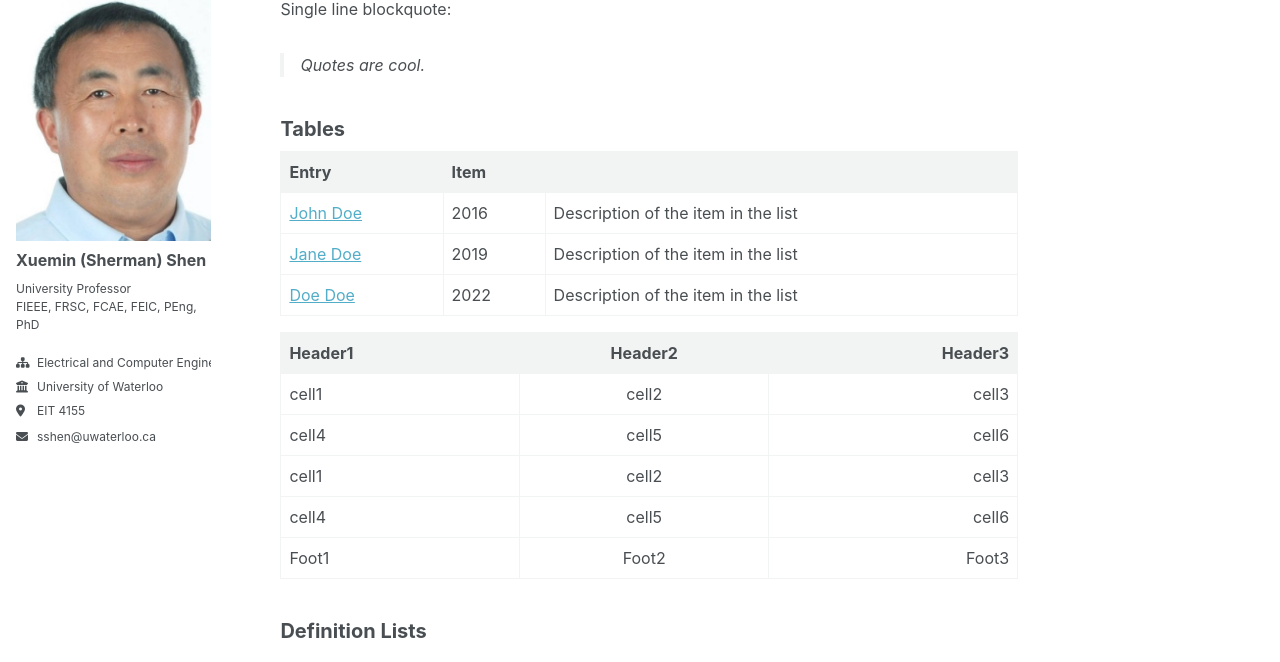
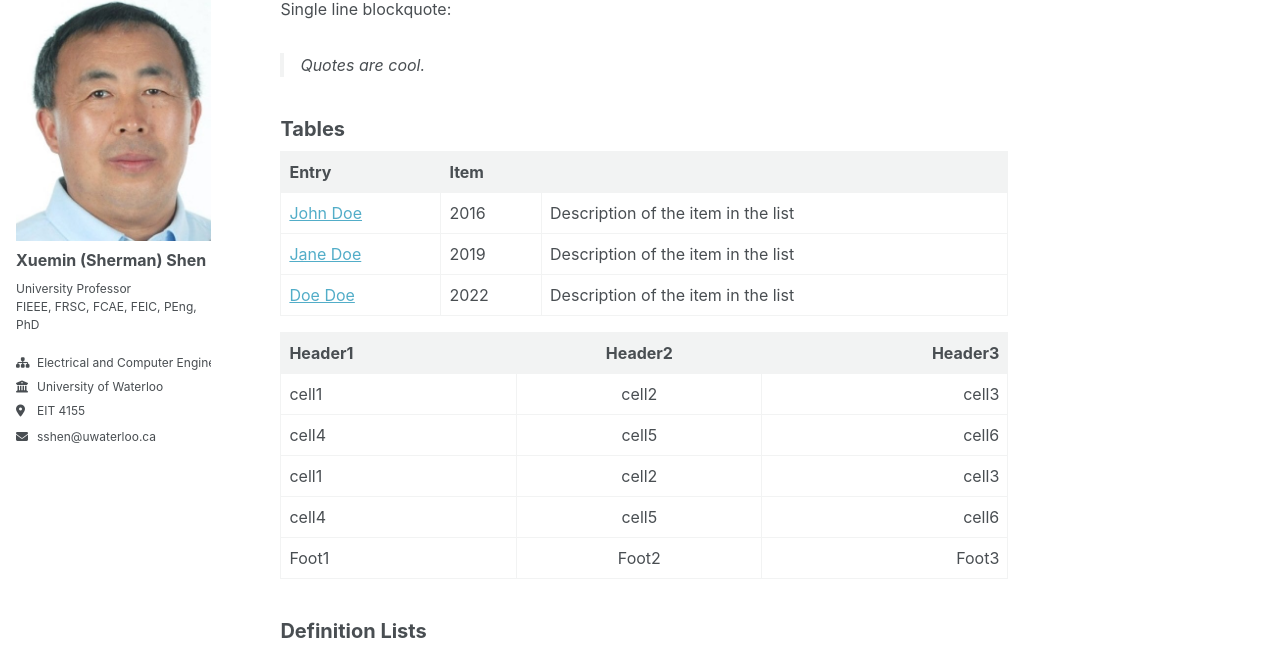
Before and after one commit to m64he/sshen, a Jekyll site: the page built from _pages/archive-layout-with-content.md, in a window 1280 px wide and 1400 px high, scrolled down 408 px. Shown: the part 109-771 px from the top of the window. Built offline with Jekyll 4.4.1, drawn with Linux system fonts in a browser that asks for light colours; a script that is not in the unit is left out.

Commit message:
Update _tables.scss

```diff
--- a/_sass/layout/_tables.scss
+++ b/_sass/layout/_tables.scss
@@ -4,7 +4,7 @@
 
 table {
   margin-bottom: 1em;
-  width: 75%;
+  width: 74%;
   font-family: $global-font-family;
   font-size: $type-size-5;
   border-collapse: collapse;
```
